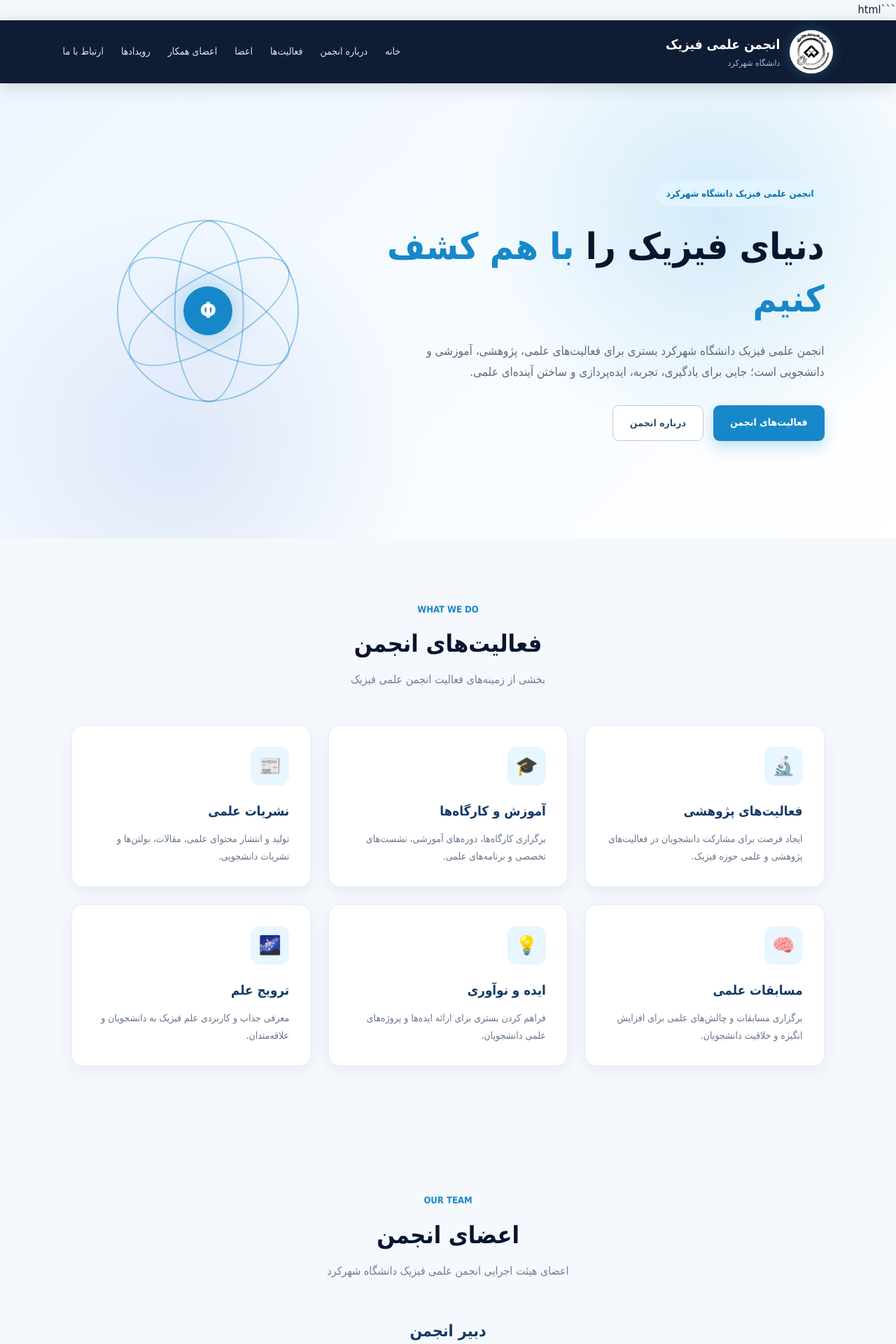
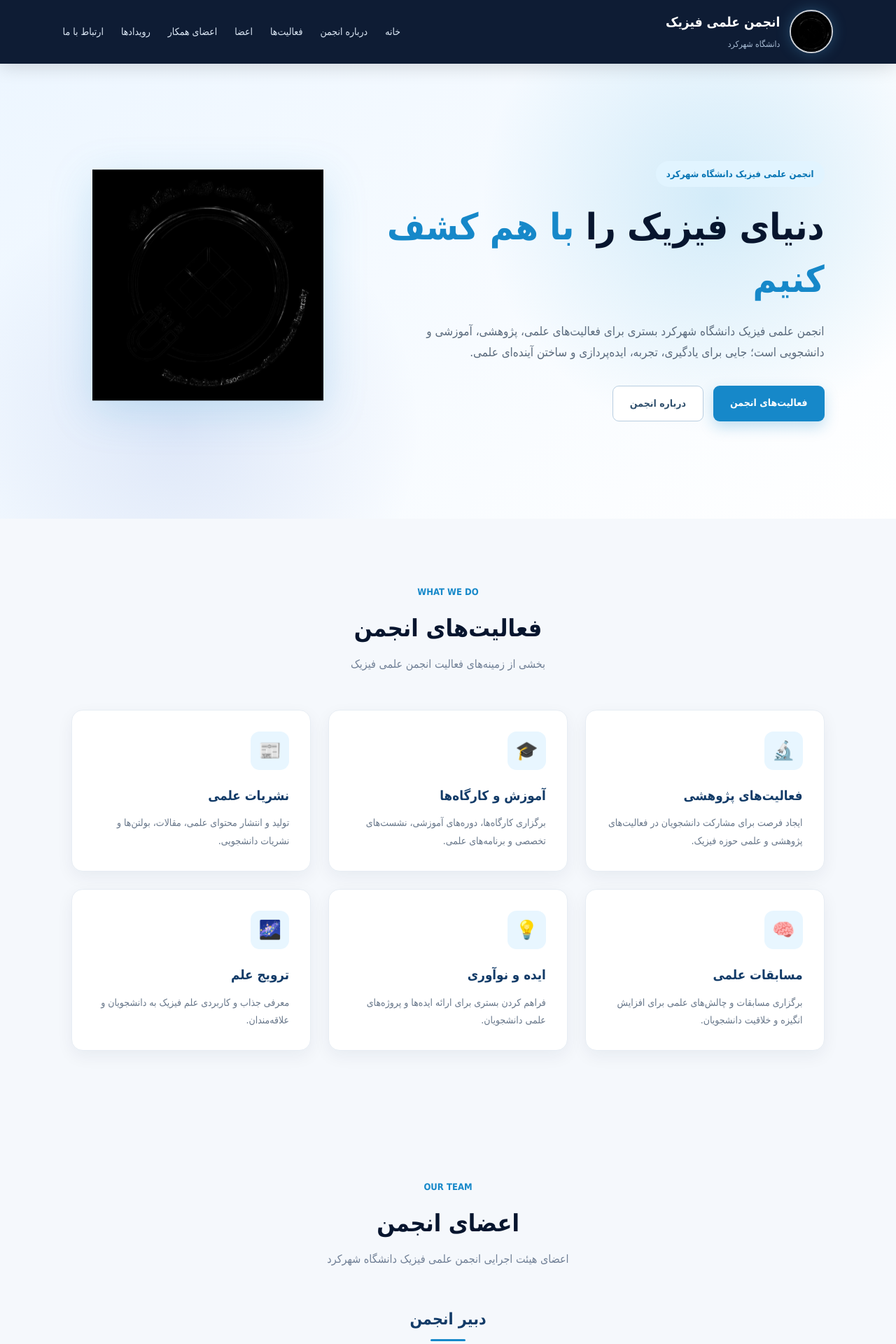
Before and after one commit to maedehphysics/physics-association, a Flask app: page / in a window 1280 px wide. Shown: the top 1920 px of the page at 70% size. Run offline with Flask 3, Linux system fonts and the light colour scheme.

Commit message:
Update website design and logo

````diff
--- a/templates/index.html
+++ b/templates/index.html
@@ -1,4 +1,3 @@
-```html
 <!DOCTYPE html>
 <html lang="fa" dir="rtl">
 
@@ -56,8 +55,6 @@
             width: 62px;
             height: 62px;
 
-            background: white;
-
             border-radius: 50%;
 
             display: flex;
@@ -70,8 +67,9 @@
 
             flex-shrink: 0;
 
-            box-shadow:
-                0 0 20px rgba(86,197,255,0.25);
+            background: transparent;
+
+            box-shadow: 0 0 20px rgba(86,197,255,0.25);
         }
 
         .brand-logo img {
@@ -108,7 +106,6 @@
         nav a:hover {
             color: #56c5ff;
         }
-
 
         /* ================= HERO ================= */
 
@@ -229,10 +226,9 @@
             background: #edf6ff;
         }
 
+        /* ================= HERO LOGO ================= */
 
-        /* ================= ATOM ================= */
-
-        .atom-container {
+        .hero-logo-container {
             width: 390px;
             height: 390px;
 
@@ -241,66 +237,42 @@
             display: flex;
             align-items: center;
             justify-content: center;
+
+            z-index: 1;
         }
 
-        .atom {
-            width: 260px;
-            height: 260px;
+        .hero-logo {
+            width: 330px;
+            height: 330px;
 
-            border: 2px solid rgba(22,136,201,0.4);
+            object-fit: contain;
 
-            border-radius: 50%;
+            display: block;
 
-            position: relative;
+            background: transparent;
 
-            transform: rotate(30deg);
+            filter: drop-shadow(
+                0 15px 30px rgba(22,136,201,0.18)
+            );
+
+            animation: floatingLogo 5s ease-in-out infinite;
         }
 
-        .orbit {
-            position: absolute;
+        @keyframes floatingLogo {
 
-            width: 260px;
-            height: 100px;
+            0% {
+                transform: translateY(0);
+            }
 
-            border: 2px solid rgba(22,136,201,0.4);
+            50% {
+                transform: translateY(-12px);
+            }
 
-            border-radius: 50%;
+            100% {
+                transform: translateY(0);
+            }
 
-            top: 78px;
-            left: 0;
         }
-
-        .orbit.one {
-            transform: rotate(60deg);
-        }
-
-        .orbit.two {
-            transform: rotate(-60deg);
-        }
-
-        .nucleus {
-            position: absolute;
-
-            width: 70px;
-            height: 70px;
-
-            border-radius: 50%;
-
-            background: #1688c9;
-
-            color: white;
-
-            display: flex;
-            align-items: center;
-            justify-content: center;
-
-            font-size: 31px;
-            font-weight: bold;
-
-            box-shadow:
-                0 0 40px rgba(22,136,201,0.4);
-        }
-
 
         /* ================= GENERAL SECTIONS ================= */
 
@@ -332,7 +304,6 @@
             color: #718096;
             margin-top: 7px;
         }
-
 
         /* ================= ACTIVITIES ================= */
 
@@ -393,7 +364,6 @@
             color: #68778a;
             font-size: 14px;
         }
-
 
         /* ================= MEMBERS ================= */
 
@@ -521,7 +491,6 @@
             border-color: #56c5ff;
         }
 
-
         /* ================= COLLABORATORS ================= */
 
         .collaborators {
@@ -586,7 +555,6 @@
             font-size: 20px;
         }
 
-
         /* ================= ABOUT ================= */
 
         .about {
@@ -615,7 +583,6 @@
 
             line-height: 2.3;
         }
-
 
         /* ================= STATS ================= */
 
@@ -655,7 +622,6 @@
             font-size: 13px;
         }
 
-
         /* ================= FOOTER ================= */
 
         footer {
@@ -669,7 +635,6 @@
 
             font-size: 13px;
         }
-
 
         /* ================= MOBILE ================= */
 
@@ -702,9 +667,16 @@
                 justify-content: center;
             }
 
-            .atom-container {
+            .hero-logo-container {
                 width: 300px;
                 height: 300px;
+
+                margin-top: 40px;
+            }
+
+            .hero-logo {
+                width: 260px;
+                height: 260px;
             }
 
             .cards {
@@ -721,7 +693,6 @@
                     repeat(2, 1fr);
             }
         }
-
 
         @media (max-width: 500px) {
 
@@ -740,6 +711,16 @@
 
             .hero p {
                 font-size: 15px;
+            }
+
+            .hero-logo-container {
+                width: 260px;
+                height: 260px;
+            }
+
+            .hero-logo {
+                width: 220px;
+                height: 220px;
             }
 
             .members-grid {
@@ -772,7 +753,7 @@
         <div class="brand-logo">
 
             <img
-                src="/static/images/logo.jpg"
+                src="{{ url_for('static', filename='images/logo.png') }}"
                 alt="لوگوی انجمن علمی فیزیک دانشگاه شهرکرد"
             >
 
@@ -828,7 +809,6 @@
 </header>
 
 
-
 <!-- ================= HERO ================= -->
 
 <section class="hero">
@@ -847,9 +827,9 @@
         </h2>
 
         <p>
-            انجمن علمی فیزیک دانشگاه شهرکرد بستری برای
-            فعالیت‌های علمی، پژوهشی، آموزشی و دانشجویی است؛
-            جایی برای یادگیری، تجربه، ایده‌پردازی و ساختن آینده‌ای علمی.
+            انجمن علمی فیزیک دانشگاه شهرکرد بستری برای فعالیت‌های علمی،
+            پژوهشی، آموزشی و دانشجویی است؛ جایی برای یادگیری، تجربه،
+            ایده‌پردازی و ساختن آینده‌ای علمی.
         </p>
 
         <div class="hero-buttons">
@@ -873,26 +853,19 @@
     </div>
 
 
-    <div class="atom-container">
+    <!-- لوگوی انجمن به جای اتم -->
 
-        <div class="atom">
+    <div class="hero-logo-container">
 
-            <div class="orbit"></div>
-
-            <div class="orbit one"></div>
-
-            <div class="orbit two"></div>
-
-        </div>
-
-        <div class="nucleus">
-            Φ
-        </div>
+        <img
+            src="{{ url_for('static', filename='images/logo.png') }}"
+            alt="لوگوی انجمن علمی فیزیک دانشگاه شهرکرد"
+            class="hero-logo"
+        >
 
     </div>
 
 </section>
-
 
 
 <!-- ================= ACTIVITIES ================= -->
@@ -929,8 +902,8 @@
             </h3>
 
             <p>
-                ایجاد فرصت برای مشارکت دانشجویان
-                در فعالیت‌های پژوهشی و علمی حوزه فیزیک.
+                ایجاد فرصت برای مشارکت دانشجویان در فعالیت‌های پژوهشی
+                و علمی حوزه فیزیک.
             </p>
 
         </div>
@@ -947,8 +920,8 @@
             </h3>
 
             <p>
-                برگزاری کارگاه‌ها، دوره‌های آموزشی،
-                نشست‌های تخصصی و برنامه‌های علمی.
+                برگزاری کارگاه‌ها، دوره‌های آموزشی، نشست‌های تخصصی
+                و برنامه‌های علمی.
             </p>
 
         </div>
@@ -965,8 +938,8 @@
             </h3>
 
             <p>
-                تولید و انتشار محتوای علمی،
-                مقالات، بولتن‌ها و نشریات دانشجویی.
+                تولید و انتشار محتوای علمی، مقالات، بولتن‌ها
+                و نشریات دانشجویی.
             </p>
 
         </div>
@@ -983,8 +956,8 @@
             </h3>
 
             <p>
-                برگزاری مسابقات و چالش‌های علمی
-                برای افزایش انگیزه و خلاقیت دانشجویان.
+                برگزاری مسابقات و چالش‌های علمی برای افزایش انگیزه
+                و خلاقیت دانشجویان.
             </p>
 
         </div>
@@ -1001,8 +974,8 @@
             </h3>
 
             <p>
-                فراهم کردن بستری برای ارائه ایده‌ها
-                و پروژه‌های علمی دانشجویان.
+                فراهم کردن بستری برای ارائه ایده‌ها و پروژه‌های
+                علمی دانشجویان.
             </p>
 
         </div>
@@ -1019,8 +992,8 @@
             </h3>
 
             <p>
-                معرفی جذاب و کاربردی علم فیزیک
-                به دانشجویان و علاقه‌مندان.
+                معرفی جذاب و کاربردی علم فیزیک به دانشجویان
+                و علاقه‌مندان.
             </p>
 
         </div>
@@ -1028,7 +1001,6 @@
     </div>
 
 </section>
-
 
 
 <!-- ================= MEMBERS ================= -->
@@ -1052,7 +1024,7 @@
     </div>
 
 
-    <!-- دبیر انجمن -->
+    <!-- دبیر -->
 
     <div class="members-group">
 
@@ -1104,7 +1076,7 @@
                 </h3>
 
                 <span>
-                    عضو اصلی
+                    نائب دبیر
                 </span>
 
             </div>
@@ -1121,7 +1093,7 @@
                 </h3>
 
                 <span>
-                    عضو اصلی
+                    مسئول پژوهشی
                 </span>
 
             </div>
@@ -1138,7 +1110,7 @@
                 </h3>
 
                 <span>
-                    عضو اصلی
+                    مسئول آموزشی
                 </span>
 
             </div>
@@ -1155,7 +1127,7 @@
                 </h3>
 
                 <span>
-                    عضو اصلی
+                    مسئول نشریات
                 </span>
 
             </div>
@@ -1215,7 +1187,6 @@
 </section>
 
 
-
 <!-- ================= COLLABORATORS ================= -->
 
 <section
@@ -1264,7 +1235,6 @@
 </section>
 
 
-
 <!-- ================= ABOUT ================= -->
 
 <section
@@ -1291,14 +1261,16 @@
 
     <div class="about-content">
 
-        انجمن علمی فیزیک دانشگاه شهرکرد با هدف
-        ایجاد بستری پویا برای فعالیت‌های علمی،
-        آموزشی، پژوهشی و فرهنگی دانشجویان شکل گرفته است.
+        انجمن علمی فیزیک دانشگاه شهرکرد با هدف ایجاد بستری پویا
+        برای فعالیت‌های علمی، آموزشی، پژوهشی و فرهنگی دانشجویان
+        شکل گرفته است.
 
-        این انجمن تلاش می‌کند با برگزاری برنامه‌های
-        علمی، کارگاه‌ها، نشست‌ها، مسابقات، فعالیت‌های
-        پژوهشی و تولید محتوای علمی، زمینه رشد و
-        شکوفایی استعدادهای دانشجویان را فراهم کند.
+        <br><br>
+
+        این انجمن تلاش می‌کند با برگزاری برنامه‌های علمی،
+        کارگاه‌ها، نشست‌ها، مسابقات، فعالیت‌های پژوهشی و تولید
+        محتوای علمی، زمینه رشد و شکوفایی استعدادهای دانشجویان
+        را فراهم کند.
 
     </div>
 
@@ -1361,7 +1333,6 @@
 </section>
 
 
-
 <!-- ================= FOOTER ================= -->
 
 <footer>
@@ -1380,4 +1351,3 @@
 </body>
 
 </html>
-```
````
Also changed, not shown: static/images/logo.png (added).
